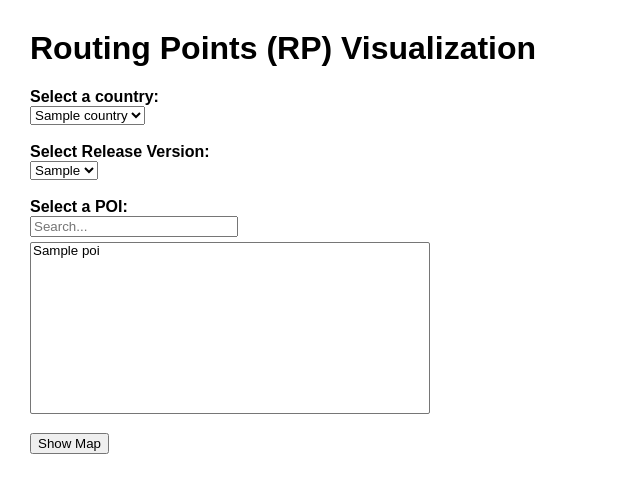
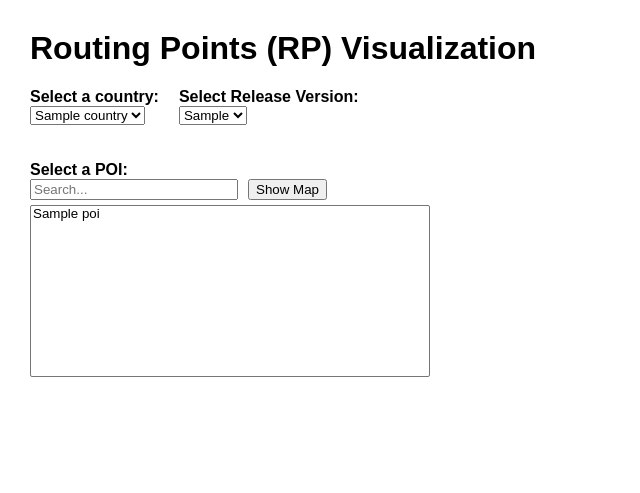
Before and after one commit to ivanpanadero-tomtom/rp-visualization-flask, a Flask app: template templates/index.html in a window 1280 px wide. Shown: the top 493 px of the page, without its empty margins (0-640 px from the left). Run offline with Flask 3, Linux system fonts and the light colour scheme; the template is opened without the code that fills it: most values are stand-ins (such as "Sample title", 1, 10 or a date in 2020); data that the repository does not hold is empty.

Commit message:
search bug fixed

```diff
--- a/templates/index.html
+++ b/templates/index.html
@@ -23,7 +23,7 @@
 
 /* Container for the RPPA box, legend, and map */
 .map-container {
-    width: 800px; /* fixed width to match map and legend */
+    width: 850px; /* fixed width to match map and legend */
     margin-top: 20px;
 }
 
@@ -37,30 +37,38 @@
 <body>
 <h1>Routing Points (RP) Visualization</h1>
 <form id="myForm">
+    <div style="display: flex; align-items: flex-start; gap: 20px;">
+        <div>
             <label for="country">Select a country:</label><br>
             <select name="country" id="country">
                 {% for country in countries %}
                 <option value="{{ country }}" {% if country == selected_country %}selected{% endif %}>{{ country }}</option>
                 {% endfor %}
-    </select><br><br>
-
+            </select>
+        </div>
+        <div>
             <label for="release_version">Select Release Version:</label><br>
             <select name="release_version" id="release_version">
                 {% for rv in release_versions %}
                 <option value="{{ rv }}" {% if rv == selected_version %}selected{% endif %}>{{ rv }}</option>
                 {% endfor %}
-    </select><br><br>
+            </select>
+        </div>
+    </div>
+    <br><br>
 
     <label for="poi">Select a POI:</label><br>
-    <!-- Search box to filter POIs -->
-    <input type="text" id="poiSearch" placeholder="Search..." style="width:200px; margin-bottom:5px;"><br>
-    <select name="poi" id="poi" size="10">
+    <!-- Wrap the search box and the button in a flex container -->
+    <div style="display: flex; align-items: flex-end; gap: 10px; margin-bottom:5px;">
+        <input type="text" id="poiSearch" placeholder="Search..." style="width:200px;">
+        <button type="submit">Show Map</button>
+    </div>
+
+    <select name="poi" id="poi" size="10" style="margin-bottom:10px;">
         {% for p in pois %}
         <option value="{{ p }}" {% if p == selected_poi %}selected{% endif %}>{{ p }}</option>
         {% endfor %}
-    </select><br><br>
-
-    <button type="submit">Show Map</button>
+    </select>
 </form>
 
 <div id="mapContainer"></div>
@@ -111,6 +119,11 @@ document.getElementById('release_version').addEventListener('change', updatePois
 // Event listener for the search input
 document.getElementById('poiSearch').addEventListener('input', filterPois);
 
+// Call updatePois() on page load to ensure allPois is populated immediately
+document.addEventListener('DOMContentLoaded', () => {
+    updatePois();
+});
+
 // Handle form submission via AJAX to show the map
 document.getElementById('myForm').addEventListener('submit', function(event){
     event.preventDefault();
@@ -130,15 +143,15 @@ document.getElementById('myForm').addEventListener('submit', function(event){
 
         // Create a container to hold the RPPA box, legend, and map together
         mapContainer.innerHTML = `
-            <div class="map-container">
+        <div class="map-container" style="display: flex; align-items: center; gap: 20px;">
         <div class="rppa-box" style="background-color: ${data.rppa_color};">
             RPPA: ${data.rppa}
         </div>
         <div class="legend-container">
             <img src="{{ url_for('static', filename='images/legend.png') }}" alt="Legend" width="400">
         </div>
+    </div>
     ${data.map_html}
-            </div>
 `;
     })
     .catch(error => console.error('Error:', error));
```
Also changed, not shown: app.py (line endings or trailing spaces). Lines whose indentation alone changed are shown as unchanged.
